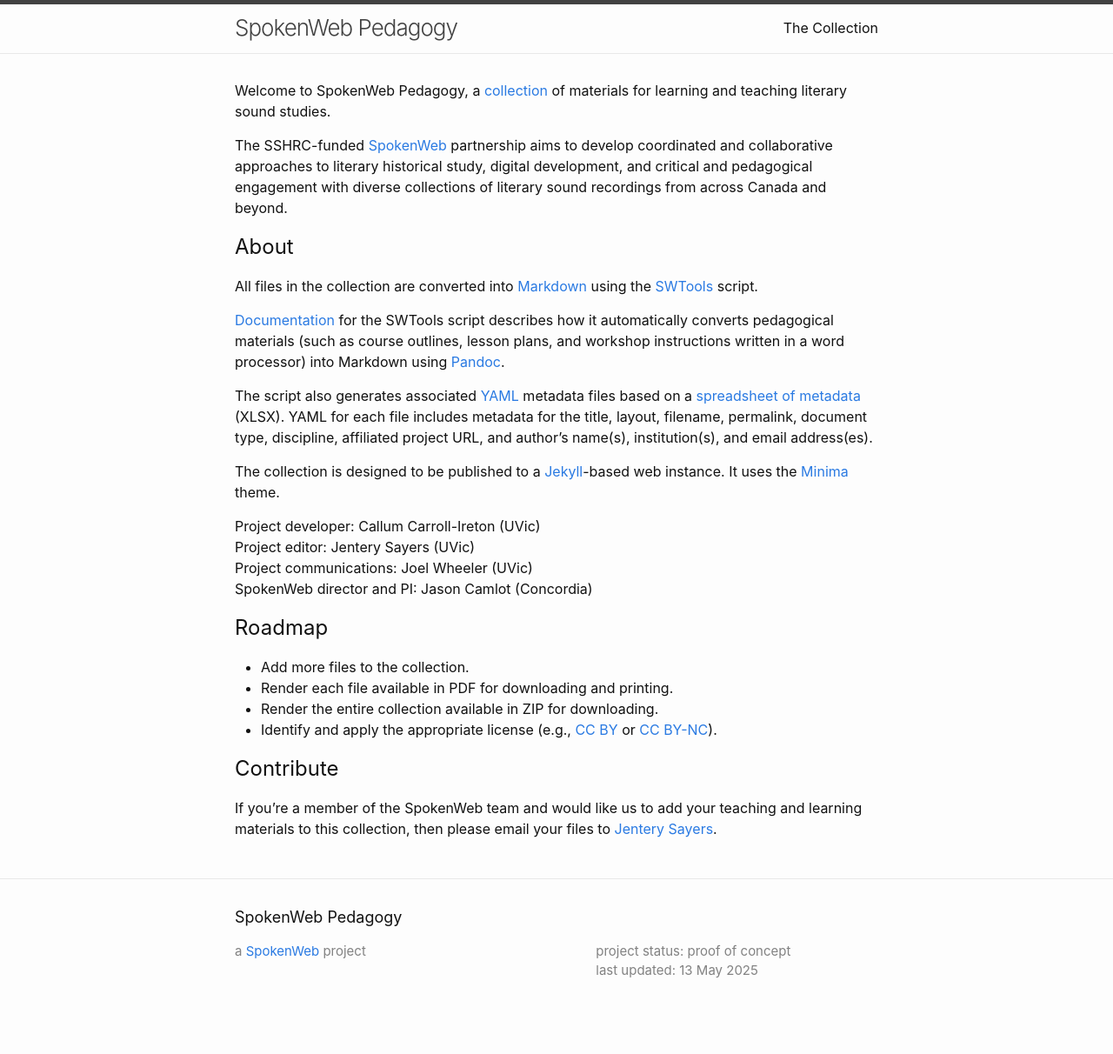
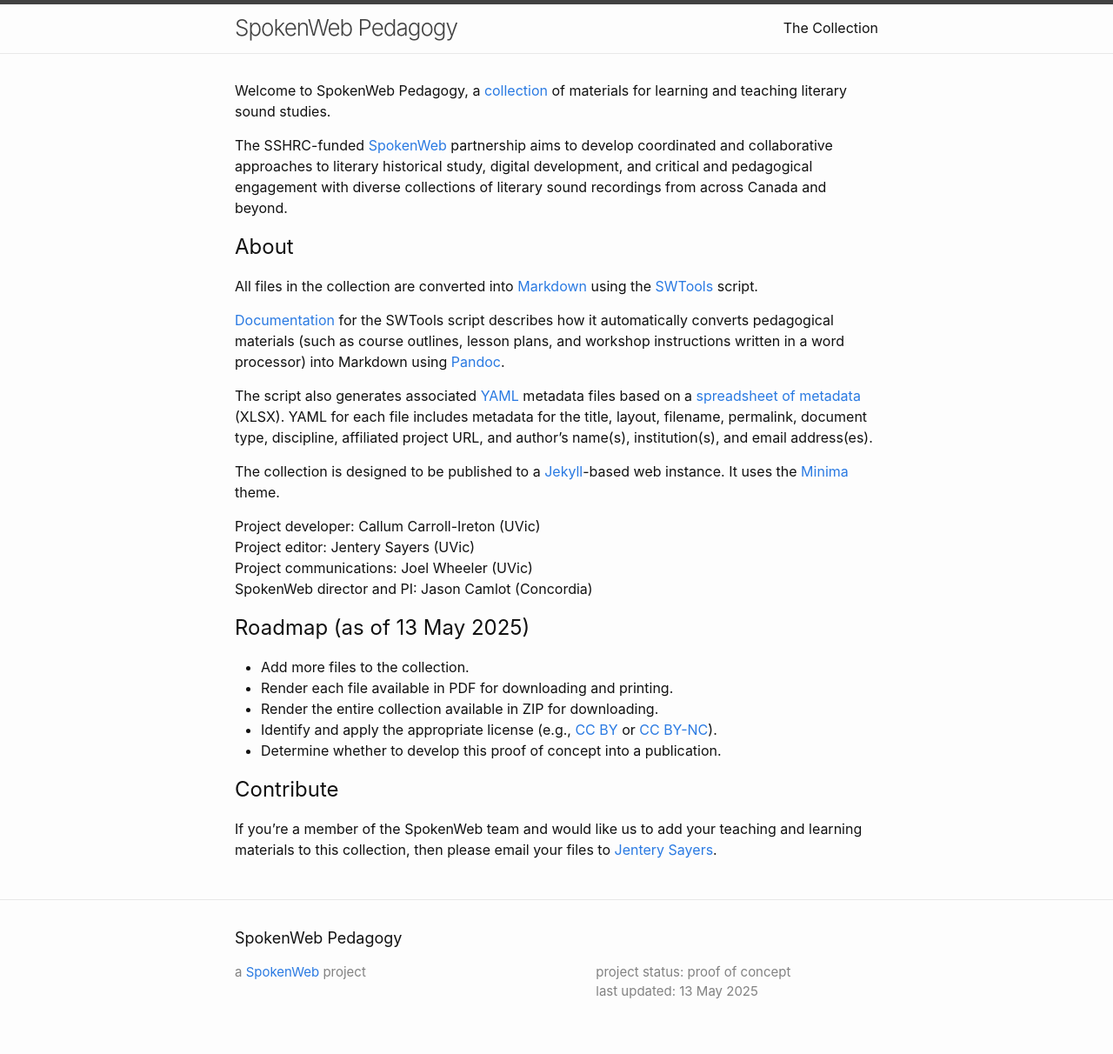
Before and after one commit to jentery/SWDemo, a Jekyll site: the page built from index.md, in a window 1280 px wide. Shown: the whole page at 87% size. Built offline with Jekyll 4.4.1, drawn with Linux system fonts in a browser that asks for light colours; before the commit the page ends 1188 px from its top, so only the background shows below that.

Commit message:
Update index.md

```diff
--- a/index.md
+++ b/index.md
@@ -26,12 +26,13 @@
 Project communications: Joel Wheeler (UVic)
 SpokenWeb director and PI: Jason Camlot (Concordia)
 
-## Roadmap
+## Roadmap (as of 13 May 2025)
 
 * Add more files to the collection.
 * Render each file available in PDF for downloading and printing.
 * Render the entire collection available in ZIP for downloading.
 * Identify and apply the appropriate license (e.g., [CC BY](https://creativecommons.org/licenses/by/4.0/) or [CC BY-NC](https://creativecommons.org/licenses/by-nc/4.0/)).
+* Determine whether to develop this proof of concept into a publication.
 
 ## Contribute
 
```
